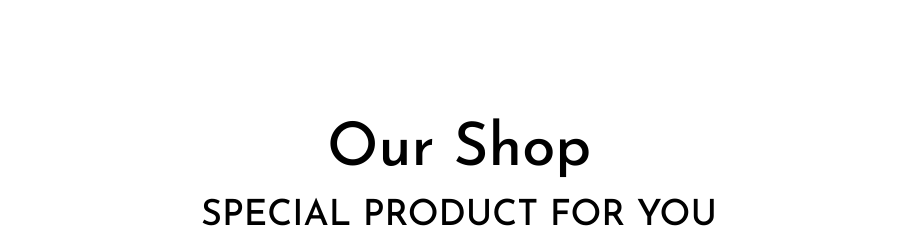
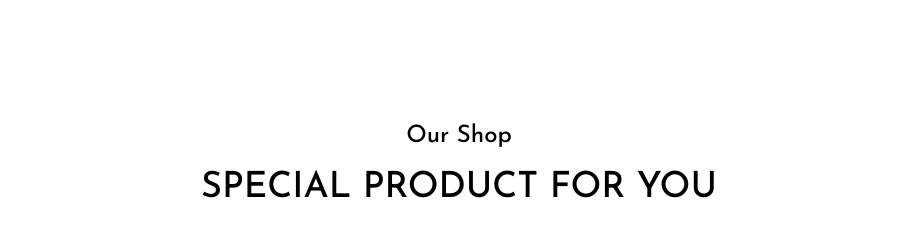
Before and after one commit to mahade925/lifeLove, a React (Create React App) app: page / in a window 1280 px wide. Shown: the part 920-1150 px from the top of the page, without its empty margins (181-1098 px from the left). Built offline with nearby package versions, Linux system fonts and the light colour scheme; some icons are missing; a web font is replaced by a local one.

Commit message:
font size proble fixed

```diff
--- a/src/Pages/Home/Shop/Shop.js
+++ b/src/Pages/Home/Shop/Shop.js
@@ -4,7 +4,7 @@ import './Shop.css'
 const Shop = () => {
     return (
         <div className="mt-40 mb-40" id='shop'>
-            <h1 className='josefins-sans text-2xl md:text-6xl mb-4'>Our Shop</h1>
+            <h1 className='josefins-sans text-2xl mb-4'>Our Shop</h1>
             <h1 className='josefins-sans text-4xl mt-2 mb-14 shop-title'>SPECIAL PRODUCT FOR YOU</h1>
             <div className="grid grid-cols-4 gap-8 w-8/12 m-auto image-box-container">
                 <div className='image-box'>
```
